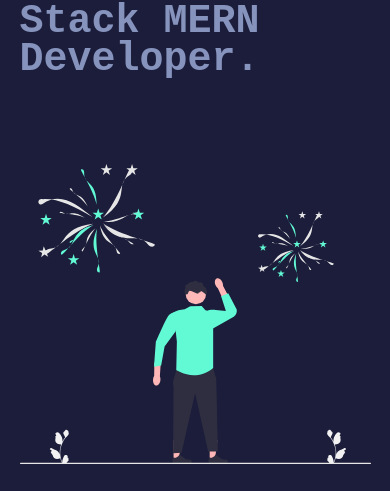
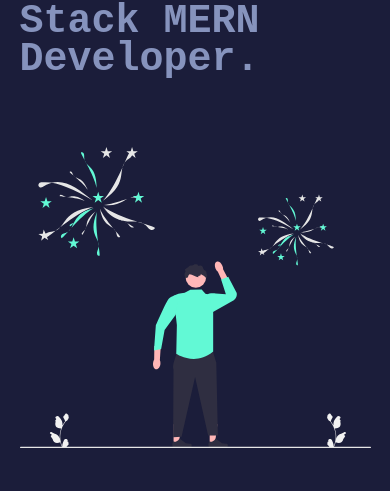
Before and after one commit to ihappysoni/hs, a React (Create React App) app: page / in a window 390 px wide. Shown: the part 342-833 px from the top of the page. Built offline with nearby package versions, Linux system fonts and the light colour scheme.

Commit message:
hi image also fixed wrt mobile view

```diff
--- a/src/components/Home/Home.css
+++ b/src/components/Home/Home.css
@@ -86,7 +86,7 @@
   .profile {
     display: inline;
     width: 100%;
-    padding-top: 10vh;
+    padding-top: 8vh;
   }
   .wave {
     display: none;
```
